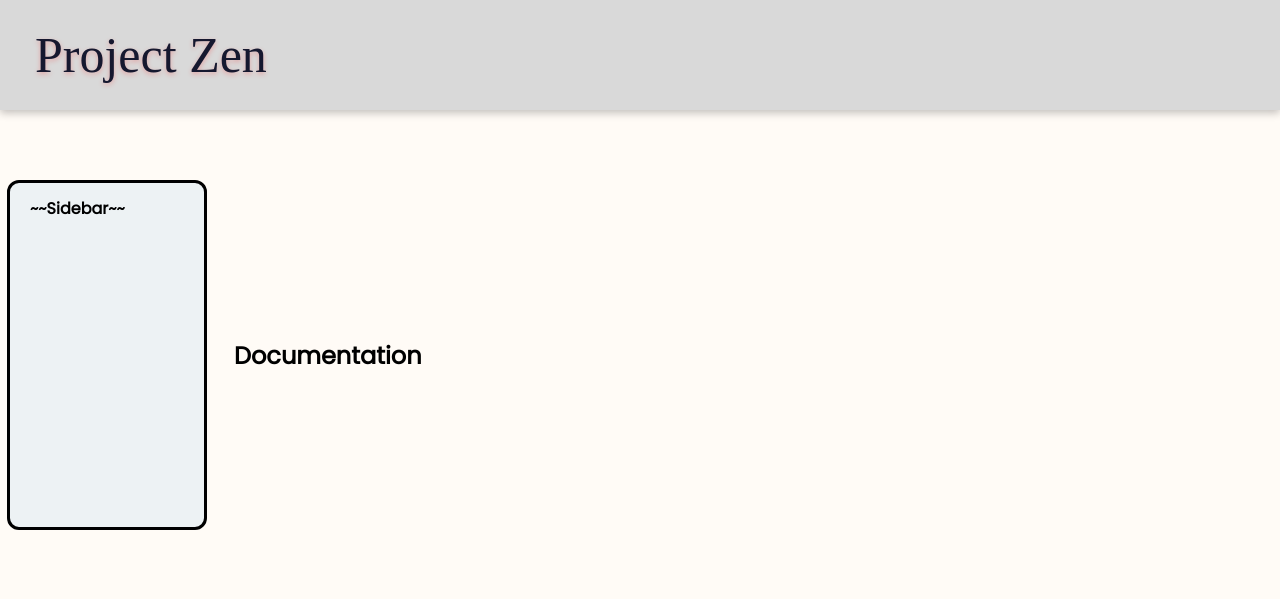
After one commit to VanshKhera/Project-Zen, a Django app: page /documentation/ in a window 1280 px wide. The commit adds this page. Shown: the top 599 px of the page. Run offline with Django 3.2, Linux system fonts and the light colour scheme; some web fonts are replaced.

Commit message:
Added Documentation page, designing in process

```diff
--- a/ProjectZen/main/urls.py
+++ b/ProjectZen/main/urls.py
@@ -3,4 +3,5 @@ from . import views
 
 urlpatterns = [
     path('', views.index, name='home'),
+    path('documentation/', views.docs, name='documentation'),
 ]
--- a/ProjectZen/main/views.py
+++ b/ProjectZen/main/views.py
@@ -1,4 +1,7 @@
-from django.shortcuts import render
+from django.shortcuts import render, HttpResponse
 
 def index(request):
     return render(request, 'homepage.html')
+
+def docs(request):
+    return render(request, "documentation.html",)
--- /dev/null
+++ b/ProjectZen/static/css/base.css
@@ -0,0 +1,21 @@
+@import url('https://fonts.googleapis.com/css2?family=Poppins&family=Roboto+Mono:wght@300&display=swap');
+* {
+    font-family: 'Poppins', sans-serif;
+}
+.sidebar{
+    border-style: solid;
+    height: 350px;
+    width: 200px;
+    padding: 13px 20px;
+    margin: 70px 7px;
+    user-select: auto;
+    border-radius: 12px;
+    background-color: #EDF2F4;
+}
+.wrapper {
+    display: flex;
+    align-items: center;
+  }
+.container{
+    margin: 0px 20px;
+}
--- /dev/null
+++ b/ProjectZen/templates/documentation.html
@@ -0,0 +1,13 @@
+{% extends "layout.html" %}
+{% block title %}Explore Docs{% endblock %}
+{% block body %}
+<div class="wrapper">
+    <div class="sidebar">
+        <h4>~~Sidebar~~</h4>
+    </div>
+    <div class="container">
+        <!-- top alignment required -->
+        <h2>Documentation</h2>
+    </div>
+</div>
+{% endblock %}
--- a/ProjectZen/templates/layout.html
+++ b/ProjectZen/templates/layout.html
@@ -7,10 +7,8 @@
     <meta name="viewport" content="width=device-width, initial-scale=1.0">
     <meta http-equiv="X-UA-Compatible" content="ie=edge">
     <link rel="stylesheet" href="{% static 'css/navbar.css' %}">
+    <link rel="stylesheet" href="{% static 'css/base.css' %}">
     <title>{% block title %}{% endblock %} | Project Zen</title>
-    <style>
-
-    </style>
 </head>
 <body>
      <nav class="navbar">
```
Also changed, not shown: ProjectZen/db.sqlite3, README.md (deleted).
